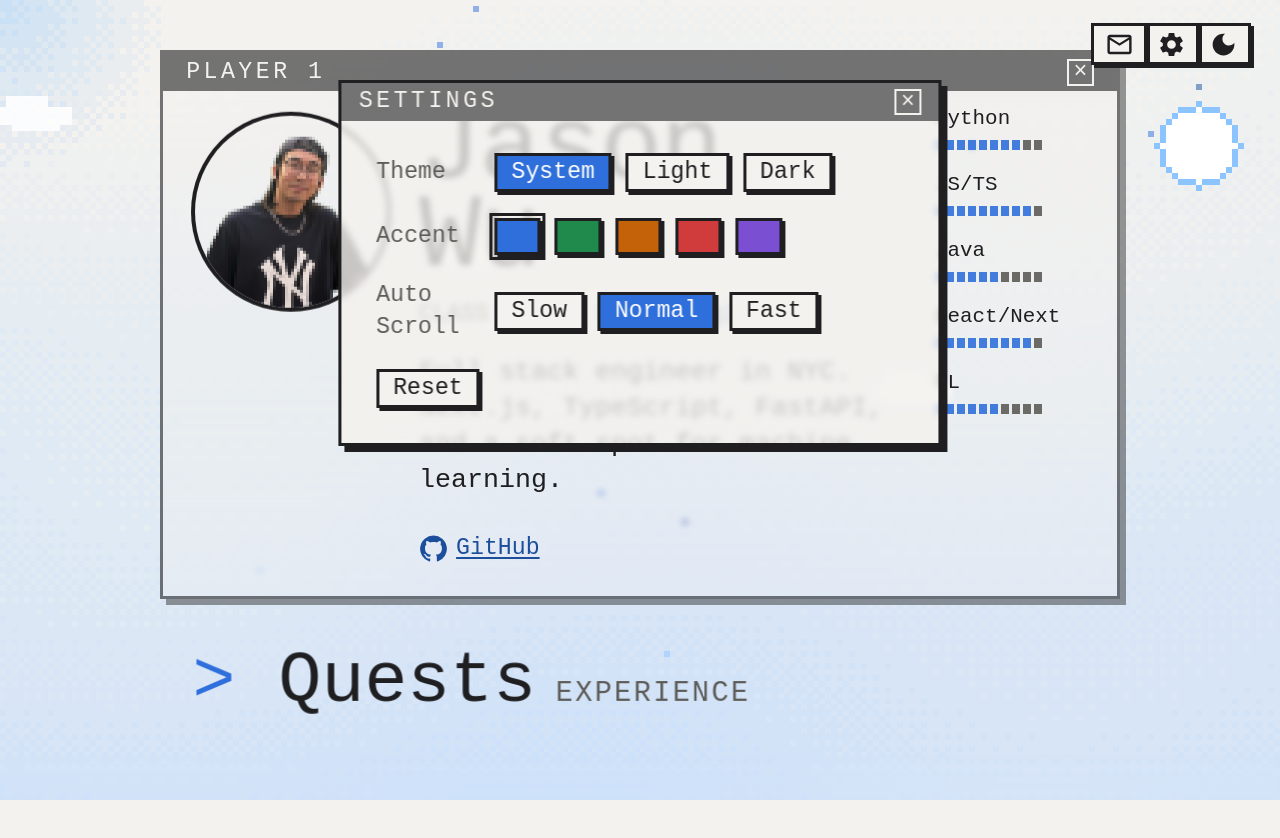
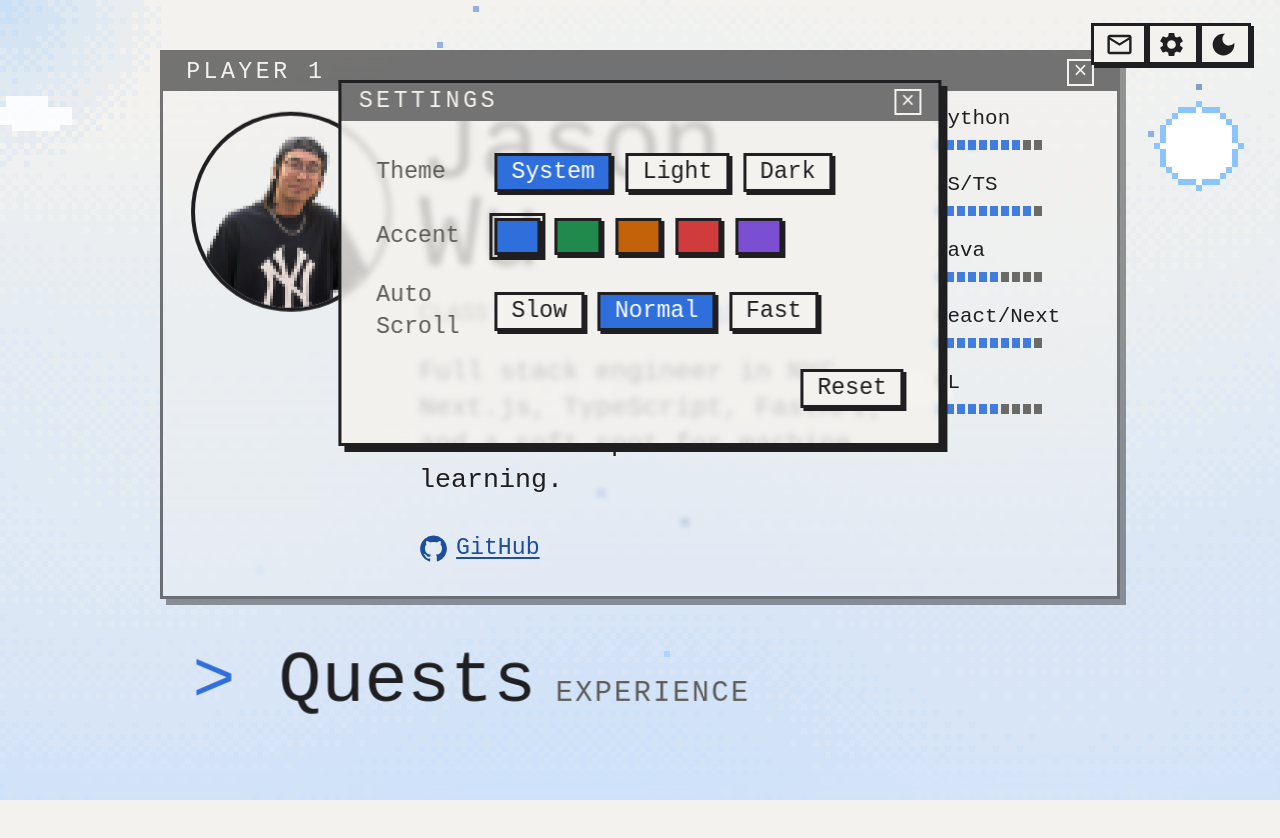
Before and after one commit to Jason-Wuuuu/Jason, a React (Vite) app: page / in a window 1280 px wide. Both pictures are taken after a click on the button 1171 px from the left and 44 px from the top of the page. Shown: the top 838 px of the page. Built offline with nearby package versions, Linux system fonts and the light colour scheme; a web font is replaced by a local one.

Commit message:
Settings: Reset at the bottom right
Co-Authored-By: Claude Sonnet 5.5 <noreply@anthropic.com>

```diff
--- a/src/components/Windows.jsx
+++ b/src/components/Windows.jsx
@@ -58,7 +58,7 @@ function Settings({ onClose }) {
           ))}
         </div>
       ))}
-      <div className="opt">
+      <div className="opt end">
         <button onClick={() => { Object.keys(OPTIONS).forEach((k) => set(k, dflt(k))); redraw((n) => n + 1); }}>Reset</button>
       </div>
     </Win>
--- a/src/index.css
+++ b/src/index.css
@@ -292,6 +292,7 @@ html:has(.zoom) { overflow: hidden; }
 .win.settings > .bar + *, .win.contact > .bar + * { margin-top: 0; } /* the first row sits right under the bar */
 .opt { display: flex; flex-wrap: wrap; align-items: center; gap: .6rem; margin-top: 1.1rem; }
 .opt > span { width: 4.5rem; color: var(--mute); }
+.opt.end { justify-content: flex-end; } /* Settings: Reset sits at the bottom right */
 .opt > span, .opt button, .opt .btn { text-transform: capitalize; }
 .opt button, .opt .btn { padding: .05rem .6rem; font: inherit; color: var(--ink); background: var(--bg); border: 3px solid var(--ink); box-shadow: 3px 3px 0 var(--ink); cursor: pointer; text-decoration: none; }
 .opt button[aria-pressed="true"] { background: var(--accent); color: var(--on-accent); }
```
